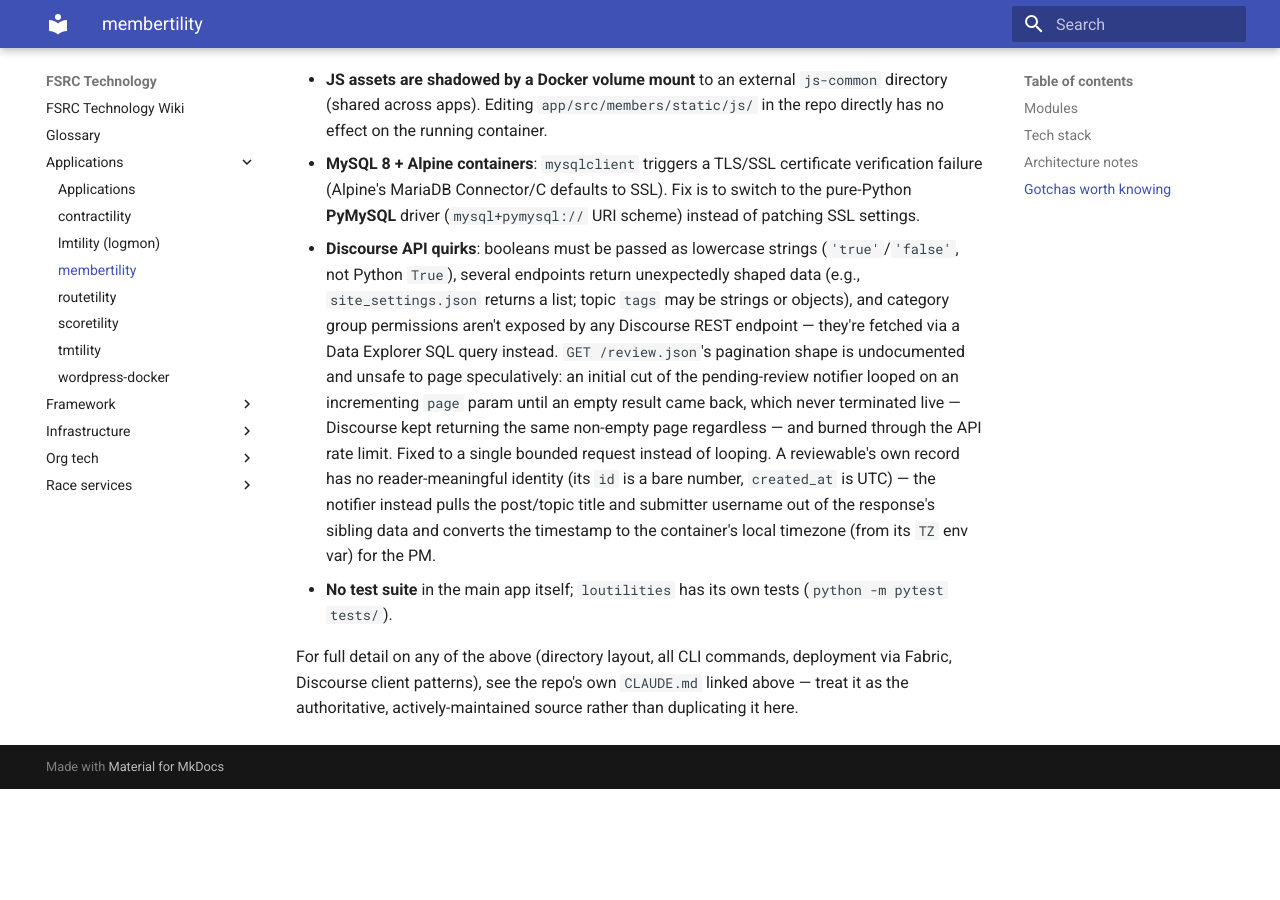
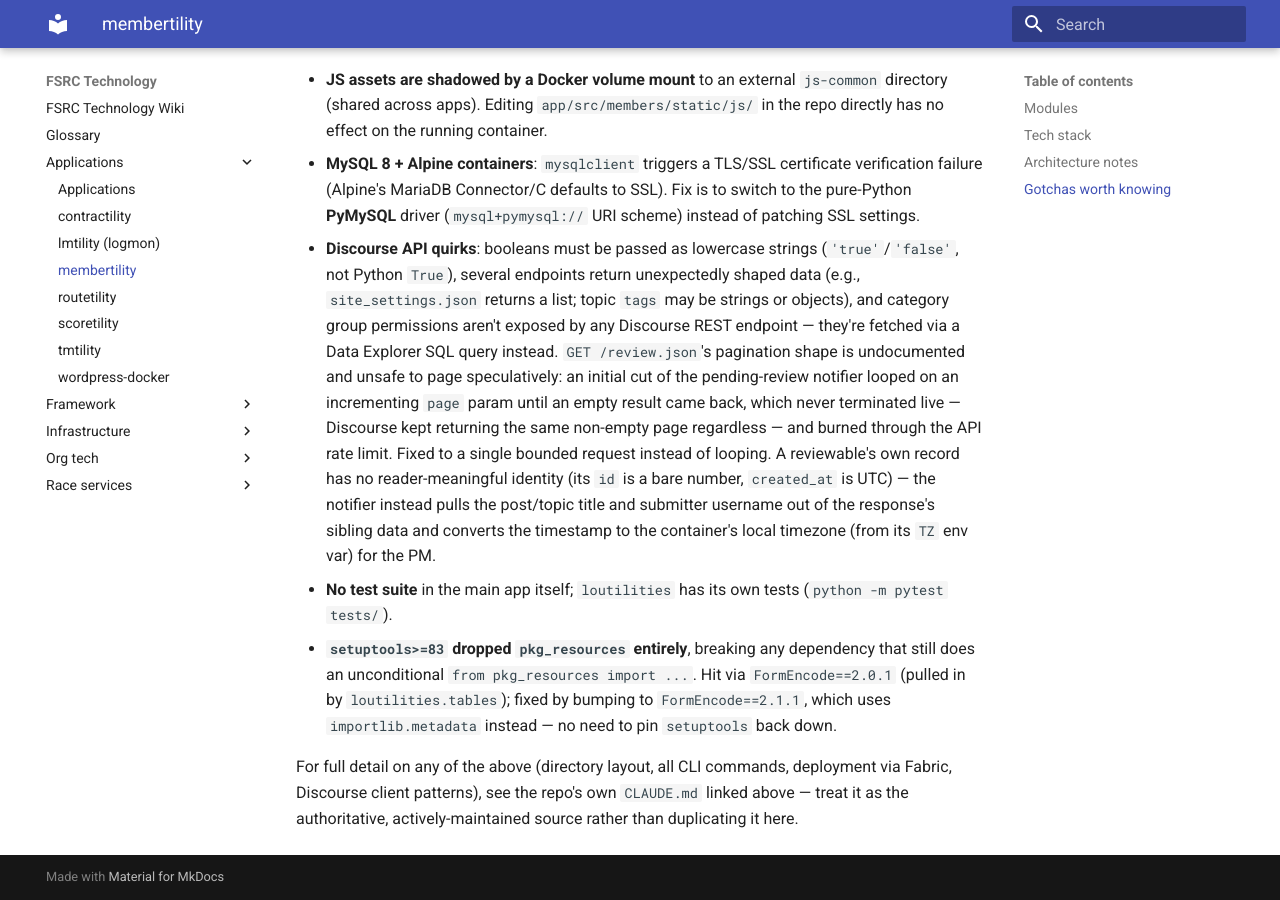
Before and after one commit to louking/fsrc-tech, an MkDocs documentation site: the page built from docs/applications/membertility.md, in a window 1280 px wide and 900 px high, scrolled down 2419 px. Built offline with MkDocs 1.6.1 and Material for MkDocs 9.7.7, drawn with Linux system fonts in a browser that asks for light colours; before the commit the page ends 3208 px from its top, so only the background shows below that.

Commit message:
membertility: add pkg_resources/setuptools>=83 gotcha
setuptools>=83 dropped pkg_resources entirely, breaking FormEncode
2.0.1's unconditional import of it; fixed upstream by bumping to
FormEncode 2.1.1 rather than pinning setuptools back down. Pulled
from members' own CLAUDE.md per this wiki's sync convention.

```diff
--- a/docs/applications/membertility.md
+++ b/docs/applications/membertility.md
@@ -42,5 +42,6 @@ Club management app with several modules.
 - **MySQL 8 + Alpine containers**: `mysqlclient` triggers a TLS/SSL certificate verification failure (Alpine's MariaDB Connector/C defaults to SSL). Fix is to switch to the pure-Python **PyMySQL** driver (`mysql+pymysql://` URI scheme) instead of patching SSL settings.
 - **Discourse API quirks**: booleans must be passed as lowercase strings (`'true'`/`'false'`, not Python `True`), several endpoints return unexpectedly shaped data (e.g., `site_settings.json` returns a list; topic `tags` may be strings or objects), and category group permissions aren't exposed by any Discourse REST endpoint — they're fetched via a Data Explorer SQL query instead. `GET /review.json`'s pagination shape is undocumented and unsafe to page speculatively: an initial cut of the pending-review notifier looped on an incrementing `page` param until an empty result came back, which never terminated live — Discourse kept returning the same non-empty page regardless — and burned through the API rate limit. Fixed to a single bounded request instead of looping. A reviewable's own record has no reader-meaningful identity (its `id` is a bare number, `created_at` is UTC) — the notifier instead pulls the post/topic title and submitter username out of the response's sibling data and converts the timestamp to the container's local timezone (from its `TZ` env var) for the PM.
 - **No test suite** in the main app itself; `loutilities` has its own tests (`python -m pytest tests/`).
+- **`setuptools>=83` dropped `pkg_resources` entirely**, breaking any dependency that still does an unconditional `from pkg_resources import ...`. Hit via `FormEncode==2.0.1` (pulled in by `loutilities.tables`); fixed by bumping to `FormEncode==2.1.1`, which uses `importlib.metadata` instead — no need to pin `setuptools` back down.
 
 For full detail on any of the above (directory layout, all CLI commands, deployment via Fabric, Discourse client patterns), see the repo's own `CLAUDE.md` linked above — treat it as the authoritative, actively-maintained source rather than duplicating it here.
```
Also changed, not shown: CHANGELOG.md (+4 -0 lines).
